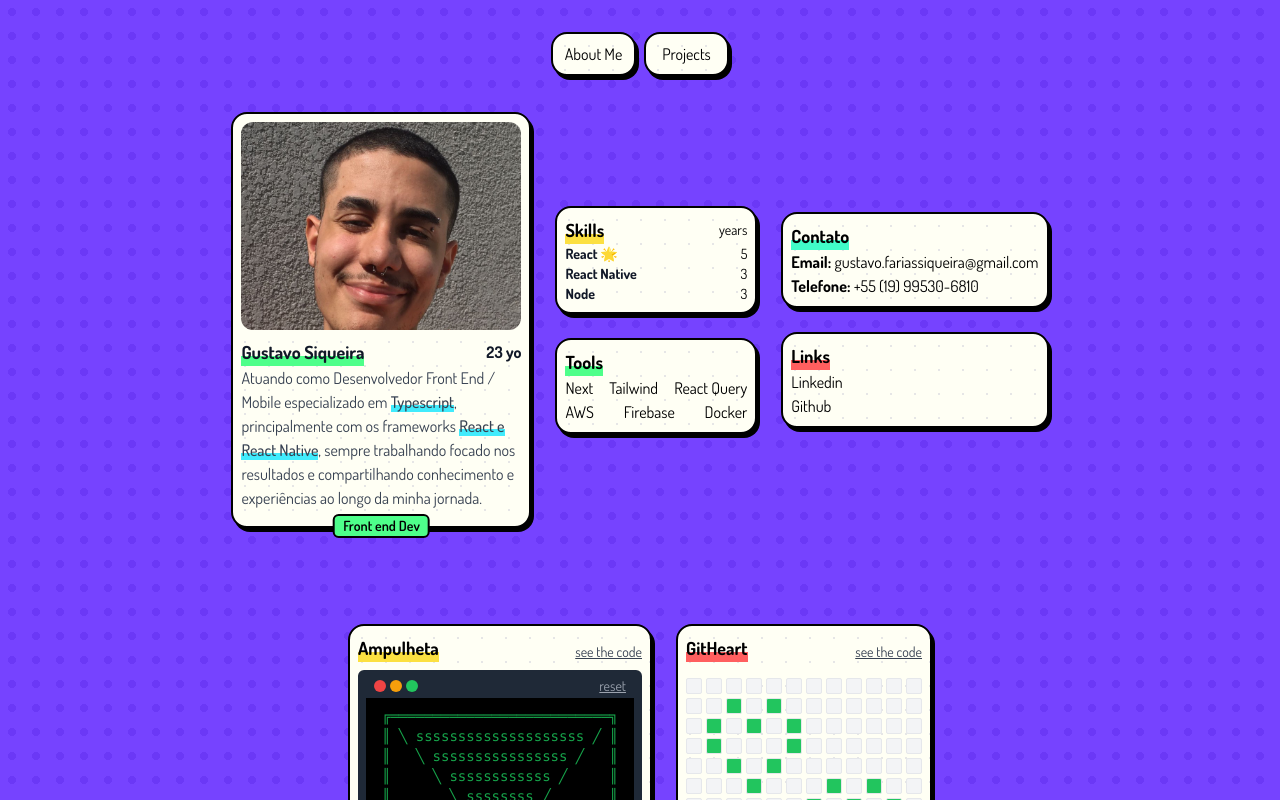
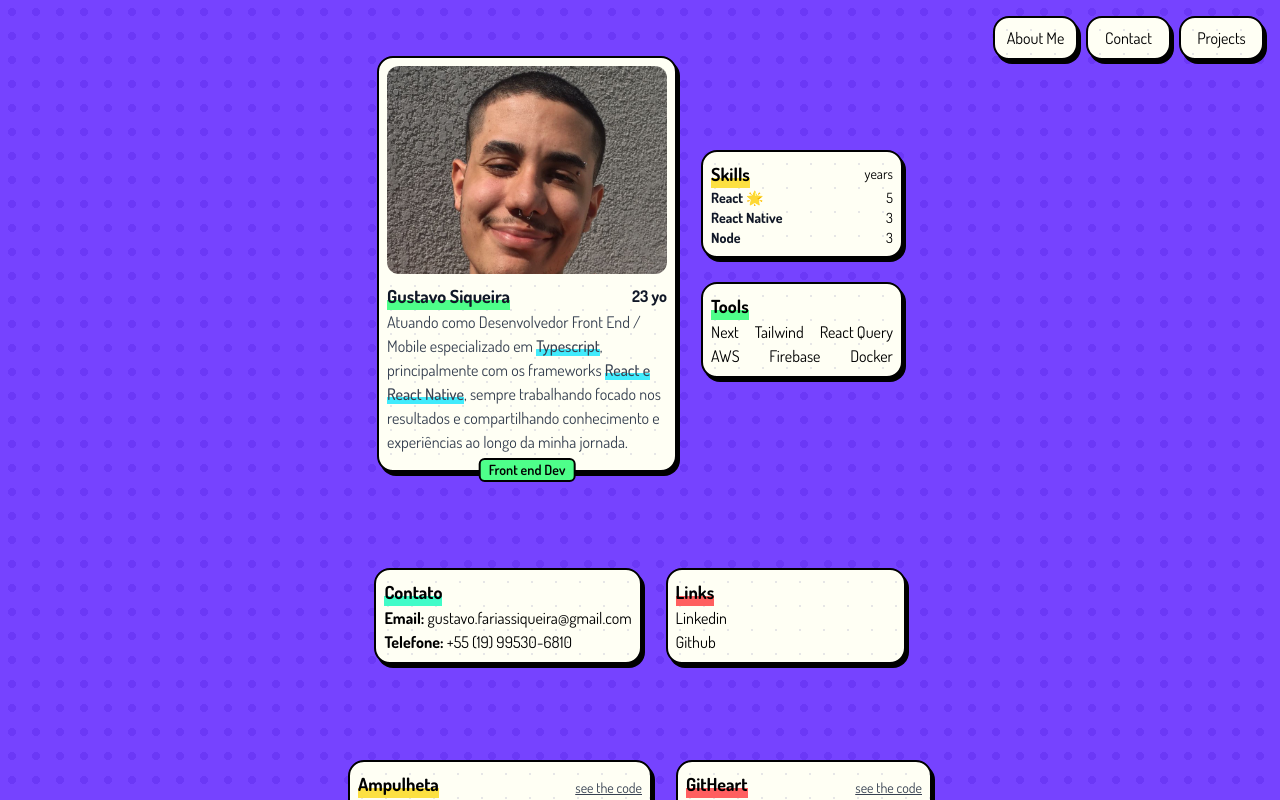
Before and after one commit to gustavosiqueira2/vitrine, a React (Vite) app: page / in a window 1280 px wide. Shown: the top 800 px of the page. Built offline with nearby package versions, Linux system fonts and the light colour scheme; no server answers.

Commit message:
minor ui adjusts

```diff
--- a/src/App.tsx
+++ b/src/App.tsx
@@ -39,7 +39,7 @@ const App = () => {
     <>
       <ScreenBackgroundFade />
 
-      <div className="background sm:h-[calc(100% - 32px)] flex flex-col justify-center gap-6 p-2 pb-12 sm:p-4 md:p-8 overflow-y-auto">
+      <div className="background sm:h-[calc(100% - 32px)] flex flex-col justify-center gap-6 p-2 sm:p-4 md:p-8 md:pt-14 pb-8 overflow-y-auto">
         <Buttons setSelectedCard={setSelectedCard} />
 
         <div className="flex flex-wrap items-center justify-center gap-6 w-full">
@@ -67,12 +67,14 @@ const App = () => {
               </div>
             </Card>
           </div>
+        </div>
 
-          <div className="flex flex-col gap-6 w-full md:w-fit">
-            <Contact selected={selectedCard === CARD_NAMES.CONTACT} />
+        <div className="md:mb-12" />
 
-            <Links selected={selectedCard === CARD_NAMES.LINKS} />
-          </div>
+        <div className="flex flex-warp justify-center gap-6 w-full">
+          <Contact selected={selectedCard === CARD_NAMES.CONTACT} />
+
+          <Links selected={selectedCard === CARD_NAMES.CONTACT} />
         </div>
 
         <div className="md:mb-12" />
--- a/src/components/Buttons.tsx
+++ b/src/components/Buttons.tsx
@@ -20,12 +20,19 @@ const Buttons = ({ setSelectedCard }: ButtonsProps) => {
   }
 
   return (
-    <div className="flex justify-center gap-2 w-full mb-3">
+    <div className="md:fixed top-4 right-4 flex justify-end gap-2 w-full">
       <Card
         onClick={() => handleChangeSelectedCard(CARD_NAMES.ME)}
         className={CARD_BUTTON_CLASSES}
       >
         About Me
+      </Card>
+
+      <Card
+        onClick={() => handleChangeSelectedCard(CARD_NAMES.CONTACT)}
+        className={CARD_BUTTON_CLASSES}
+      >
+        Contact
       </Card>
 
       <Card
--- a/src/components/cards/Links.tsx
+++ b/src/components/cards/Links.tsx
@@ -8,7 +8,7 @@ type LinksProps = {
 }
 
 const Links = ({ selected }: LinksProps) => (
-  <Card name={CARD_NAMES.LINKS} wiggle={selected}>
+  <Card name={CARD_NAMES.CONTACT} wiggle={selected} className="min-w-[240px]">
     <span className="font-bold text-lg highlight-red w-fit">Links</span>
 
     {links.map(({ name, link }) => (
--- a/src/utils/constants/CARD_NAMES.ts
+++ b/src/utils/constants/CARD_NAMES.ts
@@ -1,7 +1,6 @@
 export enum CARD_NAMES {
   ME = 'me',
   SKILLS = 'skills',
-  LINKS = 'links',
   PROJECTS = 'projects',
   CONTACT = 'CONTACT'
 }
```
